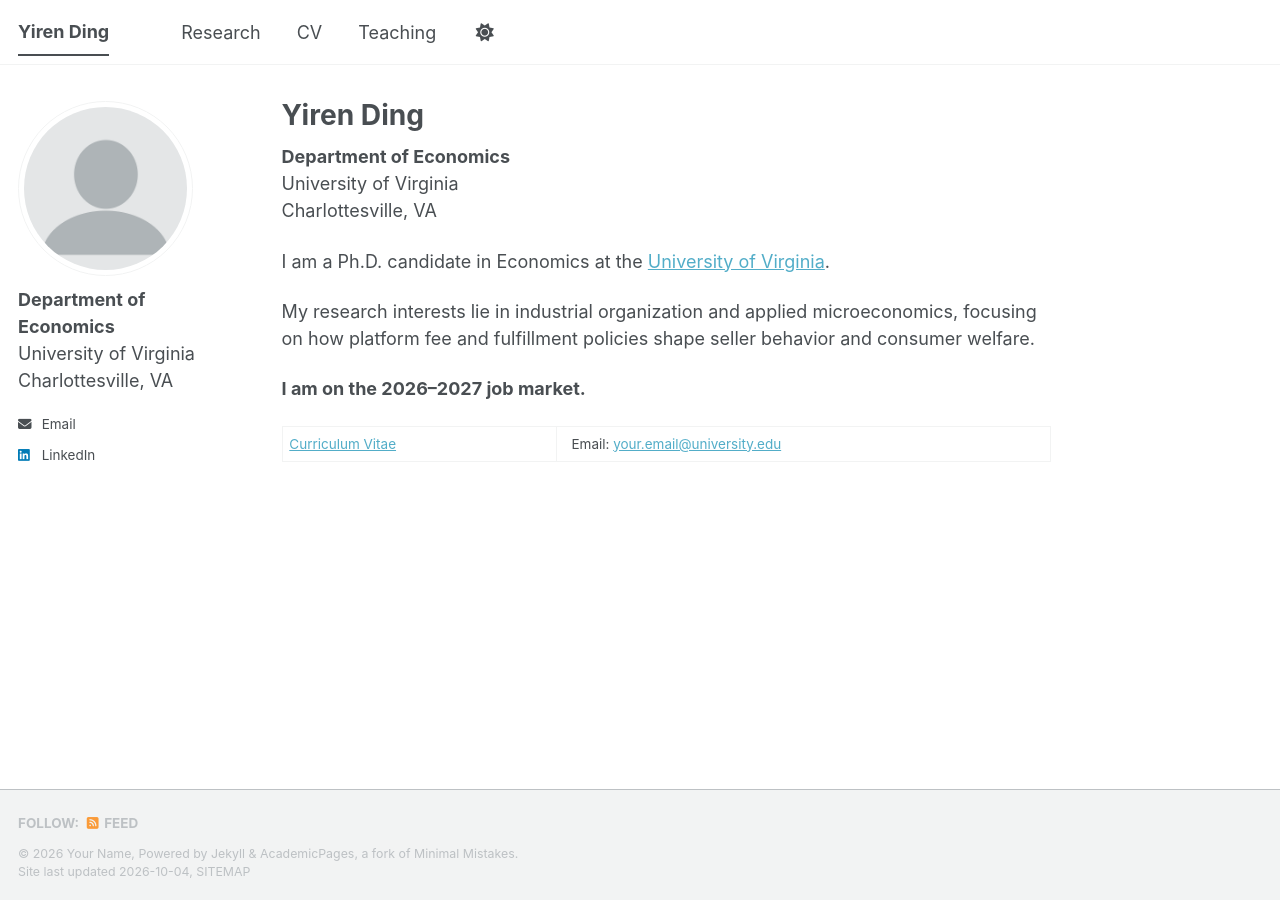
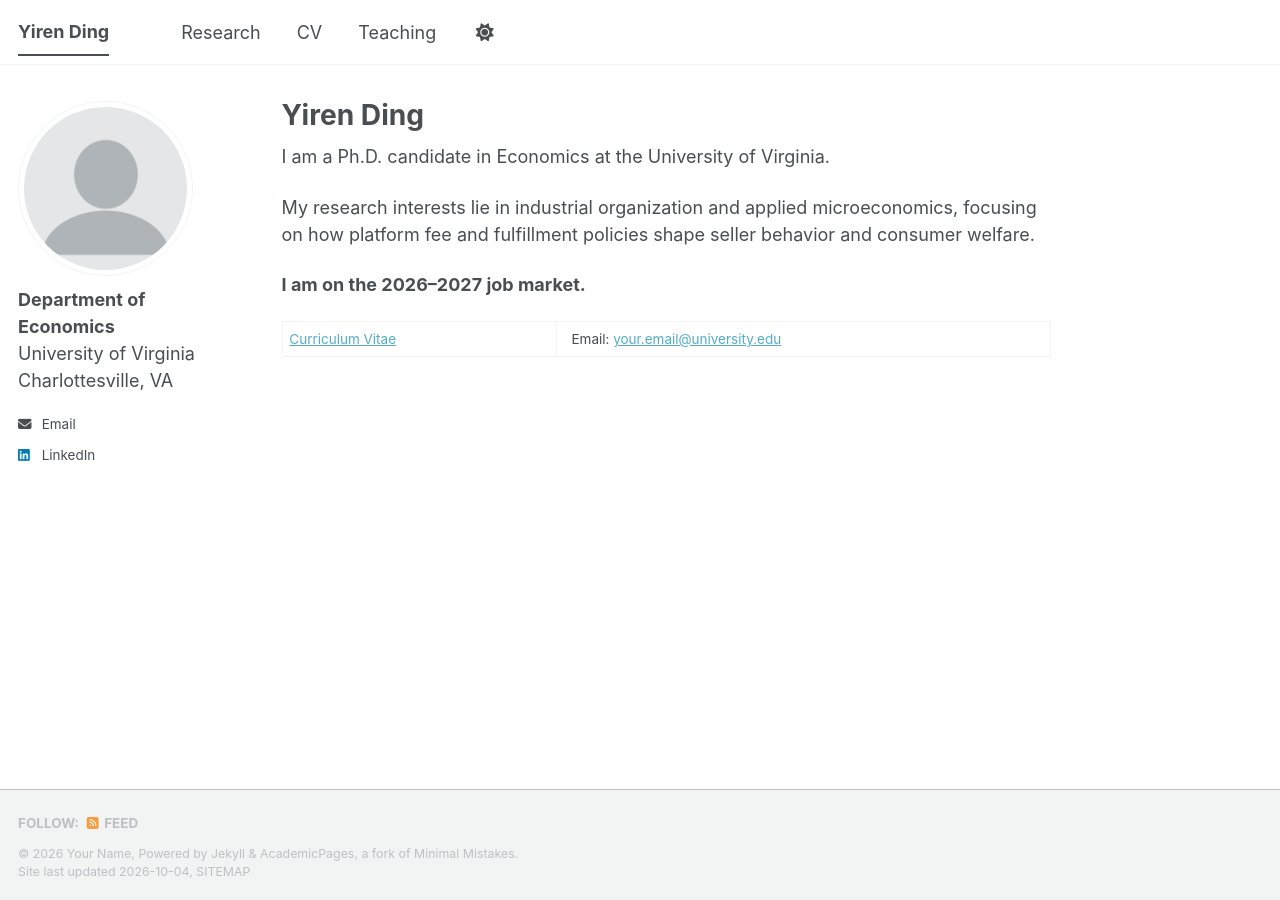
Before and after one commit to dingyiren/dingyiren.github.io, a Jekyll site: the page built from _pages/about.md, in a window 1280 px wide. Built offline with Jekyll 4.4.1, drawn with Linux system fonts in a browser that asks for light colours; a style sheet for code colours, icons or effects is not loaded.

Commit message:
Update about.md

```diff
--- a/_pages/about.md
+++ b/_pages/about.md
@@ -8,11 +8,8 @@ redirect_from:
   - /about.html
 ---
 
-**Department of Economics**
-University of Virginia
-Charlottesville, VA
 
-I am a Ph.D. candidate in Economics at the [University of Virginia](https://economics.virginia.edu/).
+I am a Ph.D. candidate in Economics at the University of Virginia.
 
 My research interests lie in industrial organization and applied microeconomics, focusing on how platform fee and fulfillment policies shape seller behavior and consumer welfare.
 
```
